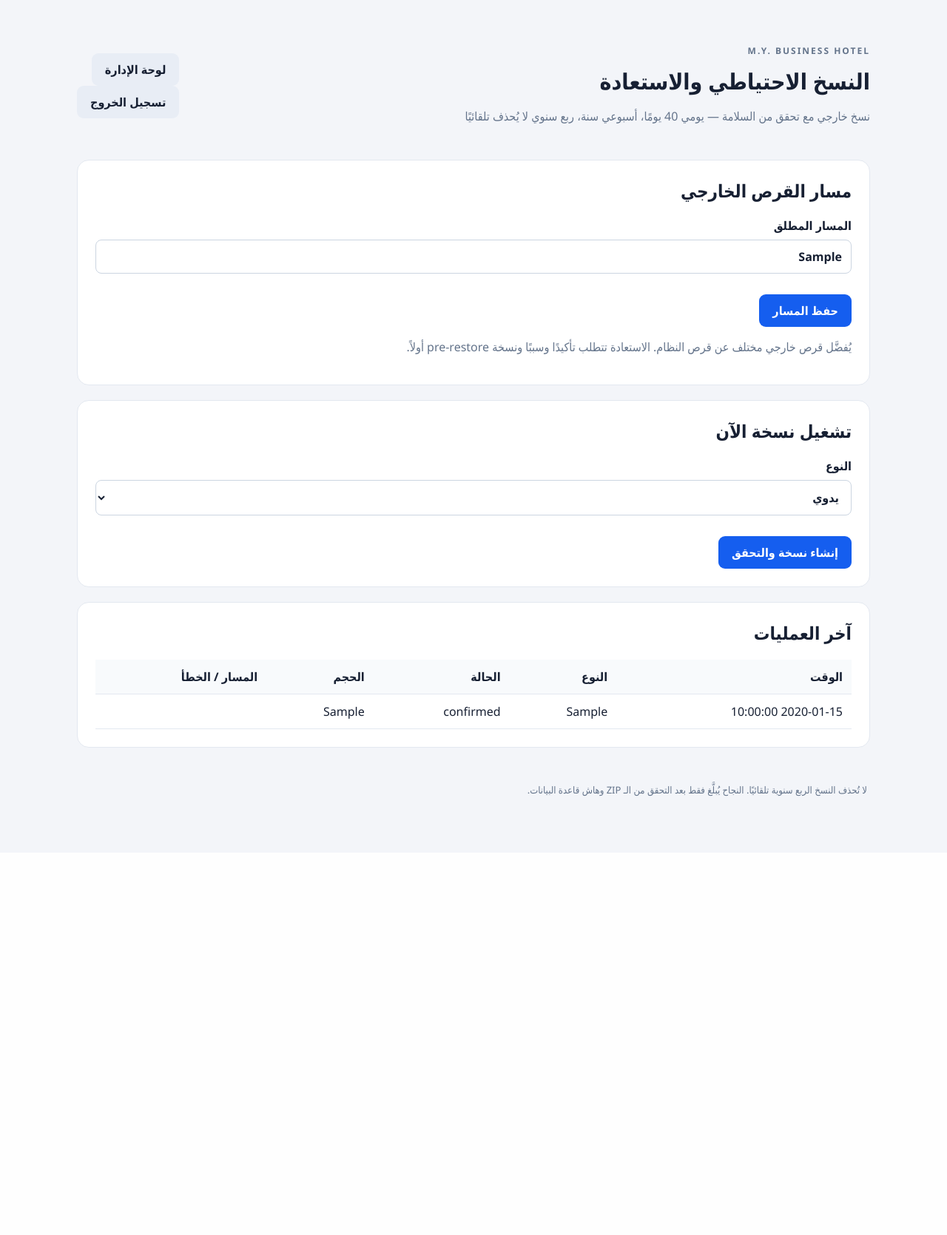
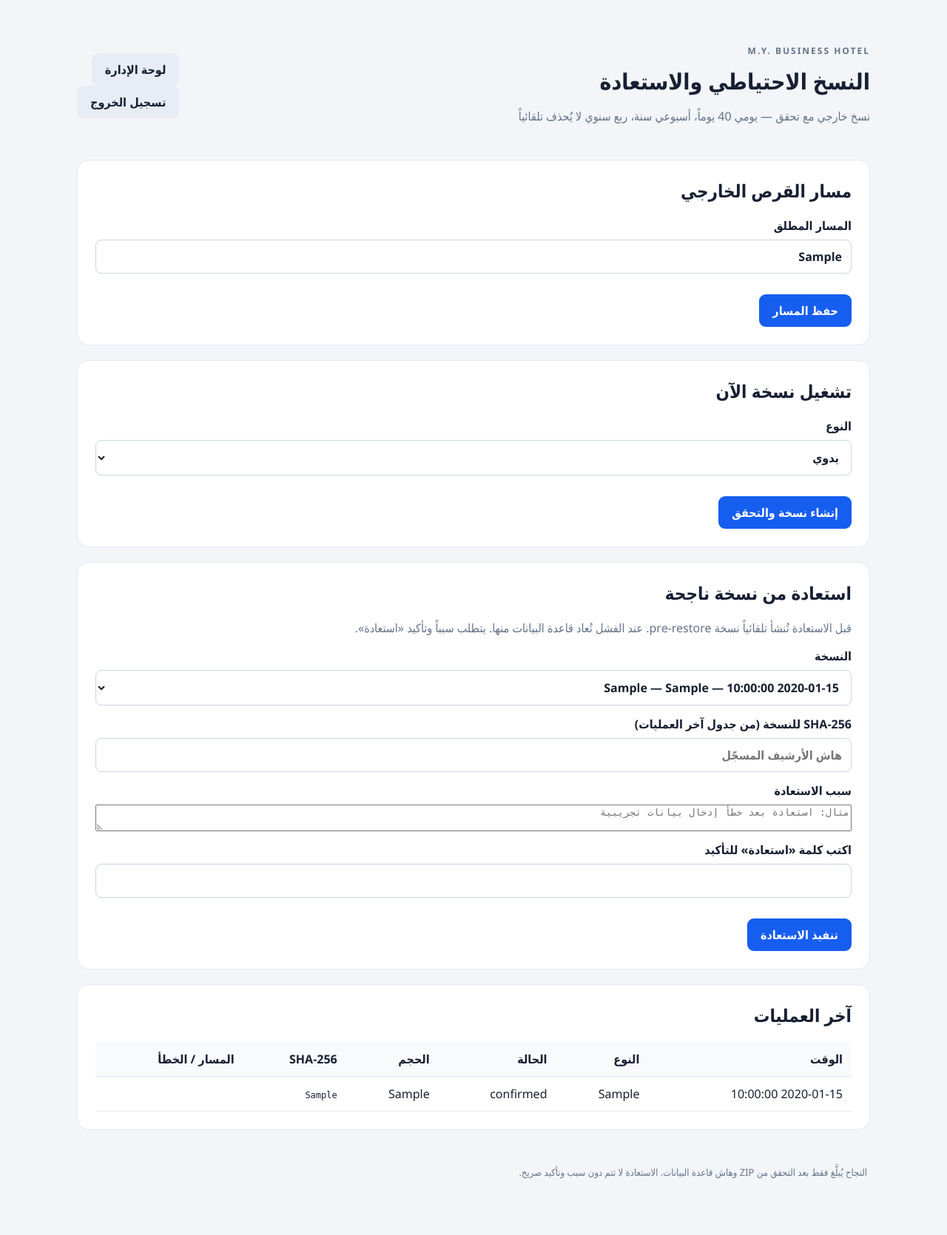
Before and after one commit to ms1813678-bit/ms1813678-bit-my-business-hotel, a Python web app: template app/templates/backup.html in a window 1280 px wide. Shown: the whole page at 74% size. Before the commit the page ends 1077 px from the top, so only its background shows below. Run offline with Jinja, Linux system fonts and the light colour scheme; the template is opened without the code that fills it: most values are stand-ins (such as "Sample title", 1, 10 or a date in 2020).

Commit message:
Backup UI restore form + restore_backup service with pre-restore and rollback

```diff
--- a/app/templates/backup.html
+++ b/app/templates/backup.html
@@ -12,7 +12,7 @@
       <div>
         <p class="eyebrow">M.Y. BUSINESS HOTEL</p>
         <h1>النسخ الاحتياطي والاستعادة</h1>
-        <p class="muted">نسخ خارجي مع تحقق من السلامة — يومي 40 يومًا، أسبوعي سنة، ربع سنوي لا يُحذف تلقائيًا</p>
+        <p class="muted">نسخ خارجي مع تحقق — يومي 40 يوماً، أسبوعي سنة، ربع سنوي لا يُحذف تلقائياً</p>
       </div>
       <div class="actions">
         <a class="button-link secondary" href="/">لوحة الإدارة</a>
@@ -35,7 +35,6 @@
         </label>
         <button type="submit">حفظ المسار</button>
       </form>
-      <p class="muted">يُفضَّل قرص خارجي مختلف عن قرص النظام. الاستعادة تتطلب تأكيدًا وسببًا ونسخة pre-restore أولاً.</p>
     </section>
 
     <section class="notice">
@@ -55,11 +54,42 @@
     </section>
 
     <section class="notice">
+      <h2>استعادة من نسخة ناجحة</h2>
+      <p class="muted">قبل الاستعادة تُنشأ تلقائياً نسخة pre-restore. عند الفشل تُعاد قاعدة البيانات منها. يتطلب سبباً وتأكيد «استعادة».</p>
+      {% if success_runs %}
+      <form method="post" action="/backup/restore" class="stack-form" onsubmit="return confirm('سيتم استبدال قاعدة البيانات الحالية. هل أنت متأكد؟');">
+        <input type="hidden" name="csrf_token" value="{{ csrf_token }}">
+        <label>النسخة
+          <select name="archive_path" required>
+            {% for run in success_runs %}
+            <option value="{{ run.archive_path }}">
+              {{ run.created_at }} — {{ run.backup_type }} — {{ run.archive_path }}
+            </option>
+            {% endfor %}
+          </select>
+        </label>
+        <label>SHA-256 للنسخة (من جدول آخر العمليات)
+          <input type="text" name="archive_sha256" required placeholder="هاش الأرشيف المسجّل" style="min-width:28rem">
+        </label>
+        <label>سبب الاستعادة
+          <textarea name="reason" rows="2" required placeholder="مثال: استعادة بعد خطأ إدخال بيانات تجريبية"></textarea>
+        </label>
+        <label>اكتب كلمة «استعادة» للتأكيد
+          <input type="text" name="confirm_text" required autocomplete="off">
+        </label>
+        <button type="submit">تنفيذ الاستعادة</button>
+      </form>
+      {% else %}
+      <p class="muted">لا توجد نسخ ناجحة متاحة للاستعادة بعد.</p>
+      {% endif %}
+    </section>
+
+    <section class="notice">
       <h2>آخر العمليات</h2>
       {% if runs %}
       <table>
         <thead>
-          <tr><th>الوقت</th><th>النوع</th><th>الحالة</th><th>الحجم</th><th>المسار / الخطأ</th></tr>
+          <tr><th>الوقت</th><th>النوع</th><th>الحالة</th><th>الحجم</th><th>SHA-256</th><th>المسار / الخطأ</th></tr>
         </thead>
         <tbody>
           {% for run in runs %}
@@ -68,6 +98,7 @@
             <td>{{ run.backup_type }}</td>
             <td>{{ run.status }}</td>
             <td>{{ run.size_bytes }}</td>
+            <td><code style="font-size:0.75rem">{{ run.sha256 or '—' }}</code></td>
             <td>{% if run.status == 'success' %}{{ run.archive_path }}{% else %}{{ run.error_message }}{% endif %}</td>
           </tr>
           {% endfor %}
@@ -78,7 +109,7 @@
       {% endif %}
     </section>
 
-    <footer>لا تُحذف النسخ الربع سنوية تلقائيًا. النجاح يُبلَّغ فقط بعد التحقق من الـ ZIP وهاش قاعدة البيانات.</footer>
+    <footer>النجاح يُبلَّغ فقط بعد التحقق من ZIP وهاش قاعدة البيانات. الاستعادة لا تتم دون سبب وتأكيد صريح.</footer>
   </main>
 </body>
 </html>
```
